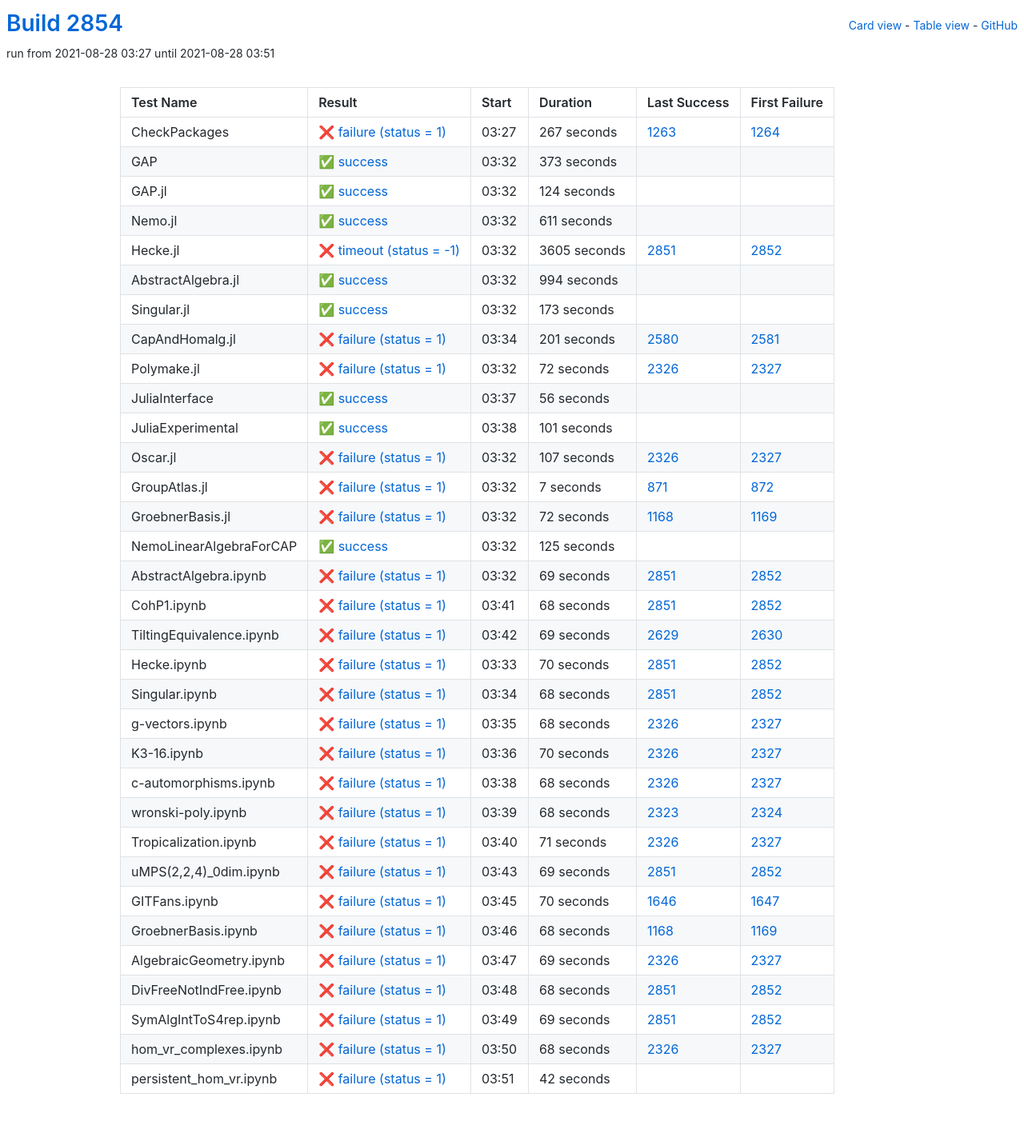
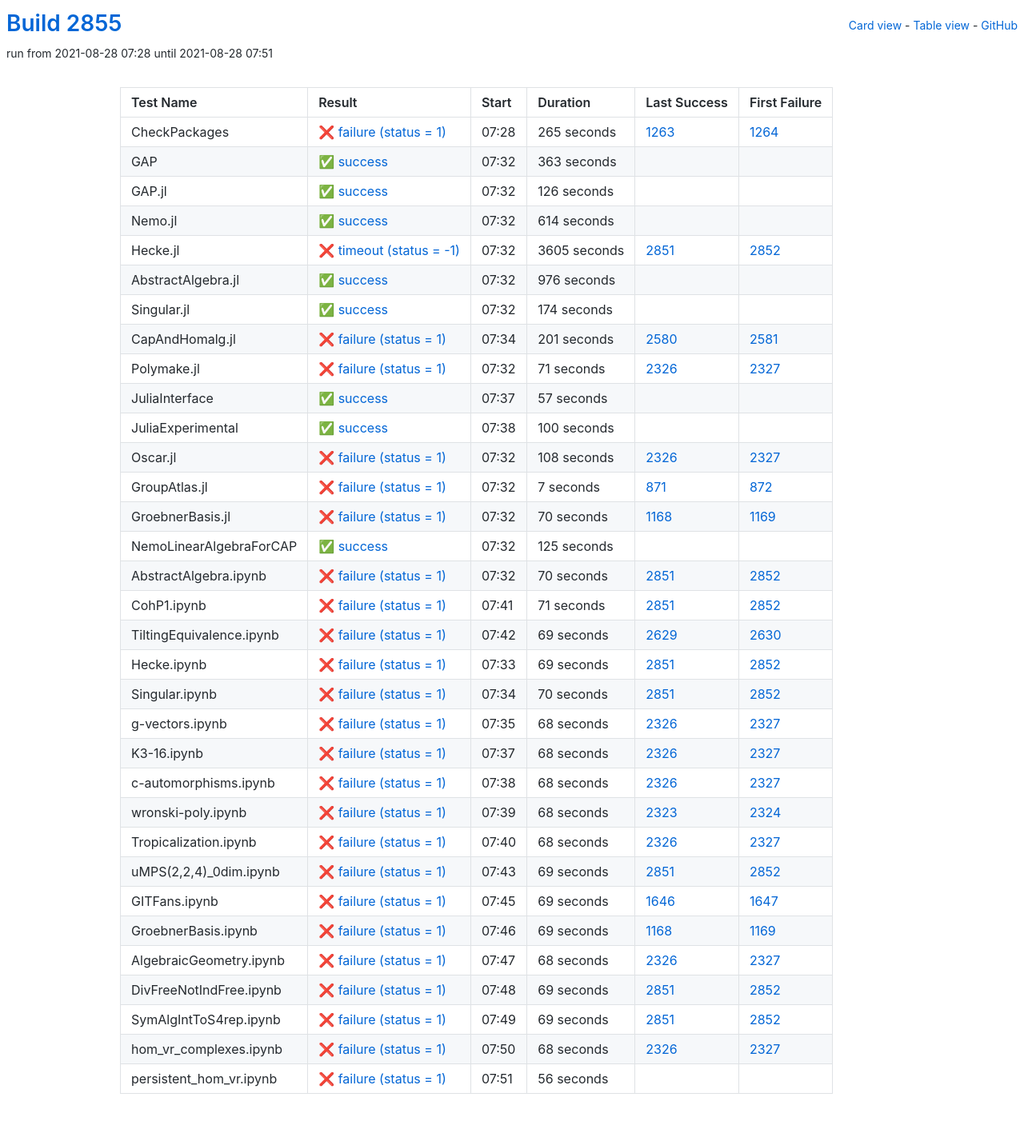
Before and after one commit to oscar-system/oscar-ci-status-stable, a Jekyll site: the page built from table.html, in a window 1280 px wide. Shown: the whole page at 80% size. Built offline with Jekyll 4.4.1, drawn with Linux system fonts in a browser that asks for light colours.

Commit message:
Build #2855

```diff
--- a/_data/ci.yml
+++ b/_data/ci.yml
@@ -1,6 +1,6 @@
 ---
-build: 2854
-build_url: https://oscarci.mathematik.uni-kl.de/job/oscar-stable/2854/
+build: 2855
+build_url: https://oscarci.mathematik.uni-kl.de/job/oscar-stable/2855/
 job: oscar-stable
 organization: oscar-system
 repo: oscar-ci-status-stable
@@ -8,56 +8,56 @@ repourl: https://github.com/oscar-system/oscar-ci-status-stable
 tests:
 - name: CheckPackages
   id: checkpackages
-  log: https://oscarci.mathematik.uni-kl.de/job/oscar-stable/2854/artifact/logs/build-2854/CheckPackages.log
-  start: 2021-08-28 03:27
+  log: https://oscarci.mathematik.uni-kl.de/job/oscar-stable/2855/artifact/logs/build-2855/CheckPackages.log
+  start: 2021-08-28 07:28
   success: false
   exitcode: 1
   status: failure
-  duration: 267
+  duration: 265
   last_success: 1263
   last_success_url: https://oscarci.mathematik.uni-kl.de/job/oscar-stable/1263/
   first_failure: 1264
   first_failure_url: https://oscarci.mathematik.uni-kl.de/job/oscar-stable/1264/
 - name: GAP
   id: gap
-  log: https://oscarci.mathematik.uni-kl.de/job/oscar-stable/2854/artifact/logs/build-2854/GAP.log
-  start: 2021-08-28 03:32
+  log: https://oscarci.mathematik.uni-kl.de/job/oscar-stable/2855/artifact/logs/build-2855/GAP.log
+  start: 2021-08-28 07:32
   success: true
   exitcode: 0
   status: success
-  duration: 373
+  duration: 363
   last_success: false
   last_success_url:
   first_failure: false
   first_failure_url:
 - name: GAP.jl
   id: gap-jl
-  log: https://oscarci.mathematik.uni-kl.de/job/oscar-stable/2854/artifact/logs/build-2854/GAP.jl.log
-  start: 2021-08-28 03:32
+  log: https://oscarci.mathematik.uni-kl.de/job/oscar-stable/2855/artifact/logs/build-2855/GAP.jl.log
+  start: 2021-08-28 07:32
   success: true
   exitcode: 0
   status: success
-  duration: 124
+  duration: 126
   last_success: false
   last_success_url:
   first_failure: false
   first_failure_url:
 - name: Nemo.jl
   id: nemo-jl
-  log: https://oscarci.mathematik.uni-kl.de/job/oscar-stable/2854/artifact/logs/build-2854/Nemo.jl.log
-  start: 2021-08-28 03:32
+  log: https://oscarci.mathematik.uni-kl.de/job/oscar-stable/2855/artifact/logs/build-2855/Nemo.jl.log
+  start: 2021-08-28 07:32
   success: true
   exitcode: 0
   status: success
-  duration: 611
+  duration: 614
   last_success: false
   last_success_url:
   first_failure: false
   first_failure_url:
 - name: Hecke.jl
   id: hecke-jl
-  log: https://oscarci.mathematik.uni-kl.de/job/oscar-stable/2854/artifact/logs/build-2854/Hecke.jl.log
-  start: 2021-08-28 03:32
+  log: https://oscarci.mathematik.uni-kl.de/job/oscar-stable/2855/artifact/logs/build-2855/Hecke.jl.log
+  start: 2021-08-28 07:32
   success: false
   exitcode: -1
   status: timeout
@@ -68,32 +68,32 @@ tests:
   first_failure_url: https://oscarci.mathematik.uni-kl.de/job/oscar-stable/2852/
 - name: AbstractAlgebra.jl
   id: abstractalgebra-jl
-  log: https://oscarci.mathematik.uni-kl.de/job/oscar-stable/2854/artifact/logs/build-2854/AbstractAlgebra.jl.log
-  start: 2021-08-28 03:32
+  log: https://oscarci.mathematik.uni-kl.de/job/oscar-stable/2855/artifact/logs/build-2855/AbstractAlgebra.jl.log
+  start: 2021-08-28 07:32
   success: true
   exitcode: 0
   status: success
-  duration: 994
+  duration: 976
   last_success: false
   last_success_url:
   first_failure: false
   first_failure_url:
 - name: Singular.jl
   id: singular-jl
-  log: https://oscarci.mathematik.uni-kl.de/job/oscar-stable/2854/artifact/logs/build-2854/Singular.jl.log
-  start: 2021-08-28 03:32
+  log: https://oscarci.mathematik.uni-kl.de/job/oscar-stable/2855/artifact/logs/build-2855/Singular.jl.log
+  start: 2021-08-28 07:32
   success: true
   exitcode: 0
   status: success
-  duration: 173
+  duration: 174
   last_success: false
   last_success_url:
   first_failure: false
   first_failure_url:
 - name: CapAndHomalg.jl
   id: capandhomalg-jl
-  log: https://oscarci.mathematik.uni-kl.de/job/oscar-stable/2854/artifact/logs/build-2854/CapAndHomalg.jl.log
-  start: 2021-08-28 03:34
+  log: https://oscarci.mathematik.uni-kl.de/job/oscar-stable/2855/artifact/logs/build-2855/CapAndHomalg.jl.log
+  start: 2021-08-28 07:34
   success: false
   exitcode: 1
   status: failure
@@ -104,56 +104,56 @@ tests:
   first_failure_url: https://oscarci.mathematik.uni-kl.de/job/oscar-stable/2581/
 - name: Polymake.jl
   id: polymake-jl
-  log: https://oscarci.mathematik.uni-kl.de/job/oscar-stable/2854/artifact/logs/build-2854/Polymake.jl.log
-  start: 2021-08-28 03:32
+  log: https://oscarci.mathematik.uni-kl.de/job/oscar-stable/2855/artifact/logs/build-2855/Polymake.jl.log
+  start: 2021-08-28 07:32
   success: false
   exitcode: 1
   status: failure
-  duration: 72
+  duration: 71
   last_success: 2326
   last_success_url: https://oscarci.mathematik.uni-kl.de/job/oscar-stable/2326/
   first_failure: 2327
   first_failure_url: https://oscarci.mathematik.uni-kl.de/job/oscar-stable/2327/
 - name: JuliaInterface
   id: juliainterface
-  log: https://oscarci.mathematik.uni-kl.de/job/oscar-stable/2854/artifact/logs/build-2854/JuliaInterface.log
-  start: 2021-08-28 03:37
+  log: https://oscarci.mathematik.uni-kl.de/job/oscar-stable/2855/artifact/logs/build-2855/JuliaInterface.log
+  start: 2021-08-28 07:37
   success: true
   exitcode: 0
   status: success
-  duration: 56
+  duration: 57
   last_success: false
   last_success_url:
   first_failure: false
   first_failure_url:
 - name: JuliaExperimental
   id: juliaexperimental
-  log: https://oscarci.mathematik.uni-kl.de/job/oscar-stable/2854/artifact/logs/build-2854/JuliaExperimental.log
-  start: 2021-08-28 03:38
+  log: https://oscarci.mathematik.uni-kl.de/job/oscar-stable/2855/artifact/logs/build-2855/JuliaExperimental.log
+  start: 2021-08-28 07:38
   success: true
   exitcode: 0
   status: success
-  duration: 101
+  duration: 100
   last_success: false
   last_success_url:
   first_failure: false
   first_failure_url:
 - name: Oscar.jl
   id: oscar-jl
-  log: https://oscarci.mathematik.uni-kl.de/job/oscar-stable/2854/artifact/logs/build-2854/Oscar.jl.log
-  start: 2021-08-28 03:32
+  log: https://oscarci.mathematik.uni-kl.de/job/oscar-stable/2855/artifact/logs/build-2855/Oscar.jl.log
+  start: 2021-08-28 07:32
   success: false
   exitcode: 1
   status: failure
-  duration: 107
+  duration: 108
   last_success: 2326
   last_success_url: https://oscarci.mathematik.uni-kl.de/job/oscar-stable/2326/
   first_failure: 2327
   first_failure_url: https://oscarci.mathematik.uni-kl.de/job/oscar-stable/2327/
 - name: GroupAtlas.jl
   id: groupatlas-jl
-  log: https://oscarci.mathematik.uni-kl.de/job/oscar-stable/2854/artifact/logs/build-2854/GroupAtlas.jl.log
-  start: 2021-08-28 03:32
+  log: https://oscarci.mathematik.uni-kl.de/job/oscar-stable/2855/artifact/logs/build-2855/GroupAtlas.jl.log
+  start: 2021-08-28 07:32
   success: false
   exitcode: 1
   status: failure
@@ -164,20 +164,20 @@ tests:
   first_failure_url: https://oscarci.mathematik.uni-kl.de/job/oscar-stable/872/
 - name: GroebnerBasis.jl
   id: groebnerbasis-jl
-  log: https://oscarci.mathematik.uni-kl.de/job/oscar-stable/2854/artifact/logs/build-2854/GroebnerBasis.jl.log
-  start: 2021-08-28 03:32
+  log: https://oscarci.mathematik.uni-kl.de/job/oscar-stable/2855/artifact/logs/build-2855/GroebnerBasis.jl.log
+  start: 2021-08-28 07:32
   success: false
   exitcode: 1
   status: failure
-  duration: 72
+  duration: 70
   last_success: 1168
   last_success_url: https://oscarci.mathematik.uni-kl.de/job/oscar-stable/1168/
   first_failure: 1169
   first_failure_url: https://oscarci.mathematik.uni-kl.de/job/oscar-stable/1169/
 - name: NemoLinearAlgebraForCAP
   id: nemolinearalgebraforcap
-  log: https://oscarci.mathematik.uni-kl.de/job/oscar-stable/2854/artifact/logs/build-2854/NemoLinearAlgebraForCAP.log
-  start: 2021-08-28 03:32
+  log: https://oscarci.mathematik.uni-kl.de/job/oscar-stable/2855/artifact/logs/build-2855/NemoLinearAlgebraForCAP.log
+  start: 2021-08-28 07:32
   success: true
   exitcode: 0
   status: success
@@ -188,32 +188,32 @@ tests:
   first_failure_url:
 - name: AbstractAlgebra.ipynb
   id: abstractalgebra-ipynb
-  log: https://oscarci.mathematik.uni-kl.de/job/oscar-stable/2854/artifact/logs/build-2854/AbstractAlgebra.ipynb.log
-  start: 2021-08-28 03:32
+  log: https://oscarci.mathematik.uni-kl.de/job/oscar-stable/2855/artifact/logs/build-2855/AbstractAlgebra.ipynb.log
+  start: 2021-08-28 07:32
   success: false
   exitcode: 1
   status: failure
-  duration: 69
+  duration: 70
   last_success: 2851
   last_success_url: https://oscarci.mathematik.uni-kl.de/job/oscar-stable/2851/
   first_failure: 2852
   first_failure_url: https://oscarci.mathematik.uni-kl.de/job/oscar-stable/2852/
 - name: CohP1.ipynb
   id: cohp1-ipynb
-  log: https://oscarci.mathematik.uni-kl.de/job/oscar-stable/2854/artifact/logs/build-2854/CohP1.ipynb.log
-  start: 2021-08-28 03:41
+  log: https://oscarci.mathematik.uni-kl.de/job/oscar-stable/2855/artifact/logs/build-2855/CohP1.ipynb.log
+  start: 2021-08-28 07:41
   success: false
   exitcode: 1
   status: failure
-  duration: 68
+  duration: 71
   last_success: 2851
   last_success_url: https://oscarci.mathematik.uni-kl.de/job/oscar-stable/2851/
   first_failure: 2852
   first_failure_url: https://oscarci.mathematik.uni-kl.de/job/oscar-stable/2852/
 - name: TiltingEquivalence.ipynb
   id: tiltingequivalence-ipynb
-  log: https://oscarci.mathematik.uni-kl.de/job/oscar-stable/2854/artifact/logs/build-2854/TiltingEquivalence.ipynb.log
-  start: 2021-08-28 03:42
+  log: https://oscarci.mathematik.uni-kl.de/job/oscar-stable/2855/artifact/logs/build-2855/TiltingEquivalence.ipynb.log
+  start: 2021-08-28 07:42
   success: false
   exitcode: 1
   status: failure
@@ -224,8 +224,20 @@ tests:
   first_failure_url: https://oscarci.mathematik.uni-kl.de/job/oscar-stable/2630/
 - name: Hecke.ipynb
   id: hecke-ipynb
-  log: https://oscarci.mathematik.uni-kl.de/job/oscar-stable/2854/artifact/logs/build-2854/Hecke.ipynb.log
-  start: 2021-08-28 03:33
+  log: https://oscarci.mathematik.uni-kl.de/job/oscar-stable/2855/artifact/logs/build-2855/Hecke.ipynb.log
+  start: 2021-08-28 07:33
+  success: false
+  exitcode: 1
+  status: failure
+  duration: 69
+  last_success: 2851
+  last_success_url: https://oscarci.mathematik.uni-kl.de/job/oscar-stable/2851/
+  first_failure: 2852
+  first_failure_url: https://oscarci.mathematik.uni-kl.de/job/oscar-stable/2852/
+- name: Singular.ipynb
+  id: singular-ipynb
+  log: https://oscarci.mathematik.uni-kl.de/job/oscar-stable/2855/artifact/logs/build-2855/Singular.ipynb.log
+  start: 2021-08-28 07:34
   success: false
   exitcode: 1
   status: failure
@@ -234,22 +246,10 @@ tests:
   last_success_url: https://oscarci.mathematik.uni-kl.de/job/oscar-stable/2851/
   first_failure: 2852
   first_failure_url: https://oscarci.mathematik.uni-kl.de/job/oscar-stable/2852/
-- name: Singular.ipynb
-  id: singular-ipynb
-  log: https://oscarci.mathematik.uni-kl.de/job/oscar-stable/2854/artifact/logs/build-2854/Singular.ipynb.log
-  start: 2021-08-28 03:34
-  success: false
-  exitcode: 1
-  status: failure
-  duration: 68
-  last_success: 2851
-  last_success_url: https://oscarci.mathematik.uni-kl.de/job/oscar-stable/2851/
-  first_failure: 2852
-  first_failure_url: https://oscarci.mathematik.uni-kl.de/job/oscar-stable/2852/
 - name: g-vectors.ipynb
   id: g-vectors-ipynb
-  log: https://oscarci.mathematik.uni-kl.de/job/oscar-stable/2854/artifact/logs/build-2854/g-vectors.ipynb.log
-  start: 2021-08-28 03:35
+  log: https://oscarci.mathematik.uni-kl.de/job/oscar-stable/2855/artifact/logs/build-2855/g-vectors.ipynb.log
+  start: 2021-08-28 07:35
   success: false
   exitcode: 1
   status: failure
@@ -260,20 +260,20 @@ tests:
   first_failure_url: https://oscarci.mathematik.uni-kl.de/job/oscar-stable/2327/
 - name: K3-16.ipynb
   id: k3-16-ipynb
-  log: https://oscarci.mathematik.uni-kl.de/job/oscar-stable/2854/artifact/logs/build-2854/K3-16.ipynb.log
-  start: 2021-08-28 03:36
+  log: https://oscarci.mathematik.uni-kl.de/job/oscar-stable/2855/artifact/logs/build-2855/K3-16.ipynb.log
+  start: 2021-08-28 07:37
   success: false
   exitcode: 1
   status: failure
-  duration: 70
+  duration: 68
   last_success: 2326
   last_success_url: https://oscarci.mathematik.uni-kl.de/job/oscar-stable/2326/
   first_failure: 2327
   first_failure_url: https://oscarci.mathematik.uni-kl.de/job/oscar-stable/2327/
 - name: c-automorphisms.ipynb
   id: c-automorphisms-ipynb
-  log: https://oscarci.mathematik.uni-kl.de/job/oscar-stable/2854/artifact/logs/build-2854/c-automorphisms.ipynb.log
-  start: 2021-08-28 03:38
+  log: https://oscarci.mathematik.uni-kl.de/job/oscar-stable/2855/artifact/logs/build-2855/c-automorphisms.ipynb.log
+  start: 2021-08-28 07:38
   success: false
   exitcode: 1
   status: failure
@@ -284,8 +284,8 @@ tests:
   first_failure_url: https://oscarci.mathematik.uni-kl.de/job/oscar-stable/2327/
 - name: wronski-poly.ipynb
   id: wronski-poly-ipynb
-  log: https://oscarci.mathematik.uni-kl.de/job/oscar-stable/2854/artifact/logs/build-2854/wronski-poly.ipynb.log
-  start: 2021-08-28 03:39
+  log: https://oscarci.mathematik.uni-kl.de/job/oscar-stable/2855/artifact/logs/build-2855/wronski-poly.ipynb.log
+  start: 2021-08-28 07:39
   success: false
   exitcode: 1
   status: failure
@@ -296,20 +296,20 @@ tests:
   first_failure_url: https://oscarci.mathematik.uni-kl.de/job/oscar-stable/2324/
 - name: Tropicalization.ipynb
   id: tropicalization-ipynb
-  log: https://oscarci.mathematik.uni-kl.de/job/oscar-stable/2854/artifact/logs/build-2854/Tropicalization.ipynb.log
-  start: 2021-08-28 03:40
+  log: https://oscarci.mathematik.uni-kl.de/job/oscar-stable/2855/artifact/logs/build-2855/Tropicalization.ipynb.log
+  start: 2021-08-28 07:40
   success: false
   exitcode: 1
   status: failure
-  duration: 71
+  duration: 68
   last_success: 2326
   last_success_url: https://oscarci.mathematik.uni-kl.de/job/oscar-stable/2326/
   first_failure: 2327
   first_failure_url: https://oscarci.mathematik.uni-kl.de/job/oscar-stable/2327/
 - name: uMPS(2,2,4)_0dim.ipynb
   id: umps-2-2-4-0dim-ipynb
-  log: https://oscarci.mathematik.uni-kl.de/job/oscar-stable/2854/artifact/logs/build-2854/uMPS-2-2-4-_0dim.ipynb.log
-  start: 2021-08-28 03:43
+  log: https://oscarci.mathematik.uni-kl.de/job/oscar-stable/2855/artifact/logs/build-2855/uMPS-2-2-4-_0dim.ipynb.log
+  start: 2021-08-28 07:43
   success: false
   exitcode: 1
   status: failure
@@ -320,56 +320,56 @@ tests:
   first_failure_url: https://oscarci.mathematik.uni-kl.de/job/oscar-stable/2852/
 - name: GITFans.ipynb
   id: gitfans-ipynb
-  log: https://oscarci.mathematik.uni-kl.de/job/oscar-stable/2854/artifact/logs/build-2854/GITFans.ipynb.log
-  start: 2021-08-28 03:45
+  log: https://oscarci.mathematik.uni-kl.de/job/oscar-stable/2855/artifact/logs/build-2855/GITFans.ipynb.log
+  start: 2021-08-28 07:45
   success: false
   exitcode: 1
   status: failure
-  duration: 70
+  duration: 69
   last_success: 1646
   last_success_url: https://oscarci.mathematik.uni-kl.de/job/oscar-stable/1646/
   first_failure: 1647
   first_failure_url: https://oscarci.mathematik.uni-kl.de/job/oscar-stable/1647/
 - name: GroebnerBasis.ipynb
   id: groebnerbasis-ipynb
-  log: https://oscarci.mathematik.uni-kl.de/job/oscar-stable/2854/artifact/logs/build-2854/GroebnerBasis.ipynb.log
-  start: 2021-08-28 03:46
+  log: https://oscarci.mathematik.uni-kl.de/job/oscar-stable/2855/artifact/logs/build-2855/GroebnerBasis.ipynb.log
+  start: 2021-08-28 07:46
   success: false
   exitcode: 1
   status: failure
-  duration: 68
+  duration: 69
   last_success: 1168
   last_success_url: https://oscarci.mathematik.uni-kl.de/job/oscar-stable/1168/
   first_failure: 1169
   first_failure_url: https://oscarci.mathematik.uni-kl.de/job/oscar-stable/1169/
 - name: AlgebraicGeometry.ipynb
   id: algebraicgeometry-ipynb
-  log: https://oscarci.mathematik.uni-kl.de/job/oscar-stable/2854/artifact/logs/build-2854/AlgebraicGeometry.ipynb.log
-  start: 2021-08-28 03:47
+  log: https://oscarci.mathematik.uni-kl.de/job/oscar-stable/2855/artifact/logs/build-2855/AlgebraicGeometry.ipynb.log
+  start: 2021-08-28 07:47
   success: false
   exitcode: 1
   status: failure
-  duration: 69
+  duration: 68
   last_success: 2326
   last_success_url: https://oscarci.mathematik.uni-kl.de/job/oscar-stable/2326/
   first_failure: 2327
   first_failure_url: https://oscarci.mathematik.uni-kl.de/job/oscar-stable/2327/
 - name: DivFreeNotIndFree.ipynb
   id: divfreenotindfree-ipynb
-  log: https://oscarci.mathematik.uni-kl.de/job/oscar-stable/2854/artifact/logs/build-2854/DivFreeNotIndFree.ipynb.log
-  start: 2021-08-28 03:48
+  log: https://oscarci.mathematik.uni-kl.de/job/oscar-stable/2855/artifact/logs/build-2855/DivFreeNotIndFree.ipynb.log
+  start: 2021-08-28 07:48
   success: false
   exitcode: 1
   status: failure
-  duration: 68
+  duration: 69
   last_success: 2851
   last_success_url: https://oscarci.mathematik.uni-kl.de/job/oscar-stable/2851/
   first_failure: 2852
   first_failure_url: https://oscarci.mathematik.uni-kl.de/job/oscar-stable/2852/
 - name: SymAlgIntToS4rep.ipynb
   id: symalginttos4rep-ipynb
-  log: https://oscarci.mathematik.uni-kl.de/job/oscar-stable/2854/artifact/logs/build-2854/SymAlgIntToS4rep.ipynb.log
-  start: 2021-08-28 03:49
+  log: https://oscarci.mathematik.uni-kl.de/job/oscar-stable/2855/artifact/logs/build-2855/SymAlgIntToS4rep.ipynb.log
+  start: 2021-08-28 07:49
   success: false
   exitcode: 1
   status: failure
@@ -380,8 +380,8 @@ tests:
   first_failure_url: https://oscarci.mathematik.uni-kl.de/job/oscar-stable/2852/
 - name: hom_vr_complexes.ipynb
   id: hom-vr-complexes-ipynb
-  log: https://oscarci.mathematik.uni-kl.de/job/oscar-stable/2854/artifact/logs/build-2854/hom_vr_complexes.ipynb.log
-  start: 2021-08-28 03:50
+  log: https://oscarci.mathematik.uni-kl.de/job/oscar-stable/2855/artifact/logs/build-2855/hom_vr_complexes.ipynb.log
+  start: 2021-08-28 07:50
   success: false
   exitcode: 1
   status: failure
@@ -392,12 +392,12 @@ tests:
   first_failure_url: https://oscarci.mathematik.uni-kl.de/job/oscar-stable/2327/
 - name: persistent_hom_vr.ipynb
   id: persistent-hom-vr-ipynb
-  log: https://oscarci.mathematik.uni-kl.de/job/oscar-stable/2854/artifact/logs/build-2854/persistent_hom_vr.ipynb.log
-  start: 2021-08-28 03:51
+  log: https://oscarci.mathematik.uni-kl.de/job/oscar-stable/2855/artifact/logs/build-2855/persistent_hom_vr.ipynb.log
+  start: 2021-08-28 07:51
   success: false
   exitcode: 1
   status: failure
-  duration: 42
+  duration: 56
   last_success: false
   last_success_url:
   first_failure: false
```
Also changed, not shown: README.md.
